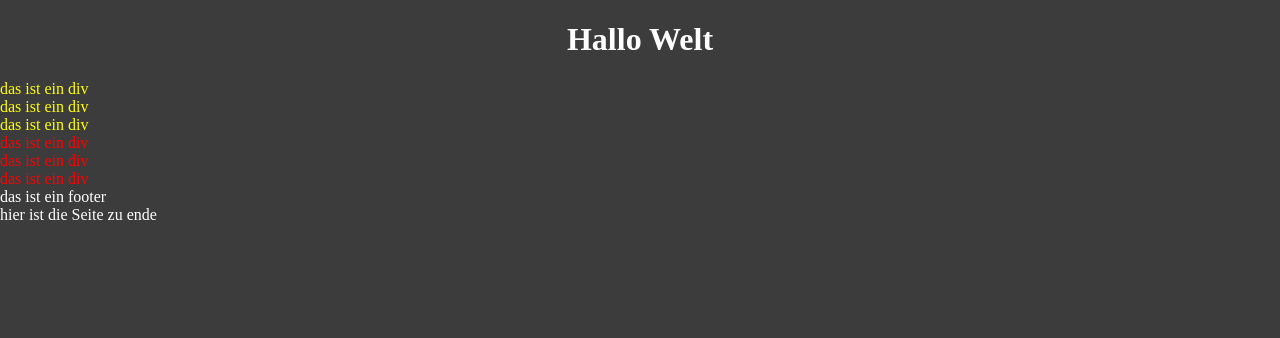
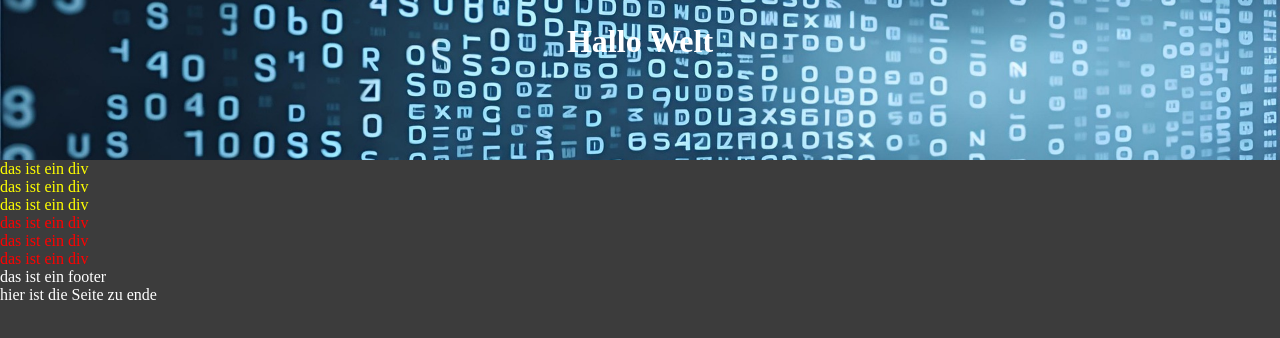
Before and after one commit to michaelkadzioch/web-mittwoch, a plain HTML site: page web-project-css/index.html in a window 1280 px wide. Drawn offline with Linux system fonts and the light colour scheme.

Commit message:
update css project

```diff
--- a/web-project-css/css/style.css
+++ b/web-project-css/css/style.css
@@ -22,6 +22,14 @@ body {
 
 
 header {
+    background-image: url('../media/header_image.jpg');
+    background-repeat: no-repeat;
+    background-size: cover;
+    background-position: center center;
+    margin: 0;
+    padding: 2px;
+    width: 100%;
+    height: max(20vh, 5px);
     text-align: center;
 }
 
--- a/web-project-css/index.html
+++ b/web-project-css/index.html
@@ -3,7 +3,7 @@
 
 <head>
     <meta charset="utf-8">
-    <title>CSS-Animation</title>
+    <title>Webseitennprojekt</title>
     <link rel="stylesheet" href="css/style.css" type="text/css">
 </head>
 
```
Also changed, not shown: web-project-css/media/header_image.jpg (added).
